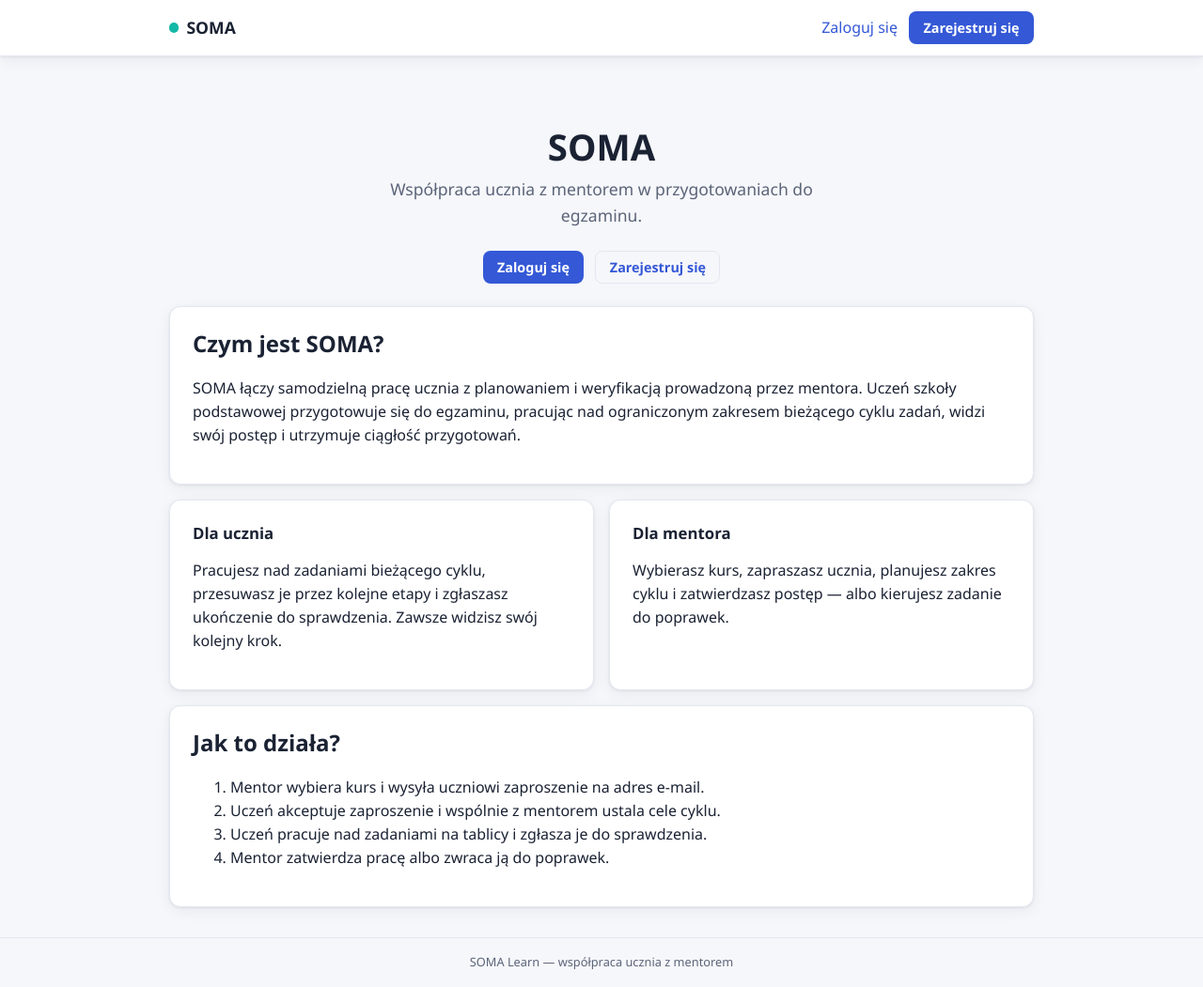
After one commit to zawszetujestem/soma-learn, a Django app: page / in a window 1280 px wide. The commit adds this page. Shown: the whole page at 94% size. Run offline with Django 5.2, Linux system fonts and the light colour scheme.

Commit message:
Add SOMA landing page with login menu

```diff
--- a/apps/core/static/css/style.css
+++ b/apps/core/static/css/style.css
@@ -300,3 +300,42 @@ form.auth-form p {
     text-transform: uppercase;
     letter-spacing: 0.03em;
 }
+
+.hero {
+    text-align: center;
+    padding: 2.5rem 1rem 1.5rem;
+}
+
+.hero h1 {
+    font-size: 2.4rem;
+    margin-bottom: 0.5rem;
+}
+
+.hero-sub {
+    color: var(--muted);
+    font-size: 1.1rem;
+    max-width: 520px;
+    margin: 0 auto 1.5rem;
+}
+
+.hero-actions {
+    display: flex;
+    justify-content: center;
+    gap: 0.75rem;
+    flex-wrap: wrap;
+}
+
+.grid {
+    display: grid;
+    grid-template-columns: repeat(auto-fit, minmax(240px, 1fr));
+    gap: 1rem;
+    margin: 1rem 0;
+}
+
+.grid .feature {
+    margin: 0;
+}
+
+.grid .feature h3 {
+    font-size: 1.05rem;
+}
--- /dev/null
+++ b/apps/core/templates/core/home.html
@@ -0,0 +1,40 @@
+{% extends "base.html" %}
+
+{% block title %}SOMA — nauka z mentorem{% endblock %}
+
+{% block content %}
+    <section class="hero">
+        <h1>SOMA</h1>
+        <p class="hero-sub">Współpraca ucznia z mentorem w przygotowaniach do egzaminu.</p>
+        <div class="hero-actions">
+            <a class="btn" href="{% url 'accounts:login' %}">Zaloguj się</a>
+            <a class="btn ghost" href="{% url 'accounts:register' %}">Zarejestruj się</a>
+        </div>
+    </section>
+
+    <section class="card">
+        <h2>Czym jest SOMA?</h2>
+        <p>SOMA łączy samodzielną pracę ucznia z planowaniem i weryfikacją prowadzoną przez mentora. Uczeń szkoły podstawowej przygotowuje się do egzaminu, pracując nad ograniczonym zakresem bieżącego cyklu zadań, widzi swój postęp i utrzymuje ciągłość przygotowań.</p>
+    </section>
+
+    <div class="grid">
+        <div class="card feature">
+            <h3>Dla ucznia</h3>
+            <p>Pracujesz nad zadaniami bieżącego cyklu, przesuwasz je przez kolejne etapy i zgłaszasz ukończenie do sprawdzenia. Zawsze widzisz swój kolejny krok.</p>
+        </div>
+        <div class="card feature">
+            <h3>Dla mentora</h3>
+            <p>Wybierasz kurs, zapraszasz ucznia, planujesz zakres cyklu i zatwierdzasz postęp — albo kierujesz zadanie do poprawek.</p>
+        </div>
+    </div>
+
+    <section class="card">
+        <h2>Jak to działa?</h2>
+        <ol>
+            <li>Mentor wybiera kurs i wysyła uczniowi zaproszenie na adres e-mail.</li>
+            <li>Uczeń akceptuje zaproszenie i wspólnie z mentorem ustala cele cyklu.</li>
+            <li>Uczeń pracuje nad zadaniami na tablicy i zgłasza je do sprawdzenia.</li>
+            <li>Mentor zatwierdza pracę albo zwraca ją do poprawek.</li>
+        </ol>
+    </section>
+{% endblock %}
--- a/apps/core/urls.py
+++ b/apps/core/urls.py
@@ -1,9 +1,10 @@
 from django.urls import path
 
-from .views import health_check
+from .views import health_check, home
 
 app_name = "core"
 
 urlpatterns = [
+    path("", home, name="home"),
     path("healthz/", health_check, name="health-check"),
 ]
--- a/apps/core/views.py
+++ b/apps/core/views.py
@@ -1,4 +1,9 @@
-from django.http import HttpRequest, JsonResponse
+from django.http import HttpRequest, HttpResponse, JsonResponse
+from django.shortcuts import render
+
+
+def home(request: HttpRequest) -> HttpResponse:
+    return render(request, "core/home.html")
 
 
 def health_check(request: HttpRequest) -> JsonResponse:
```
Also changed, not shown: apps/core/tests/test_views.py (+9 -0 lines).
